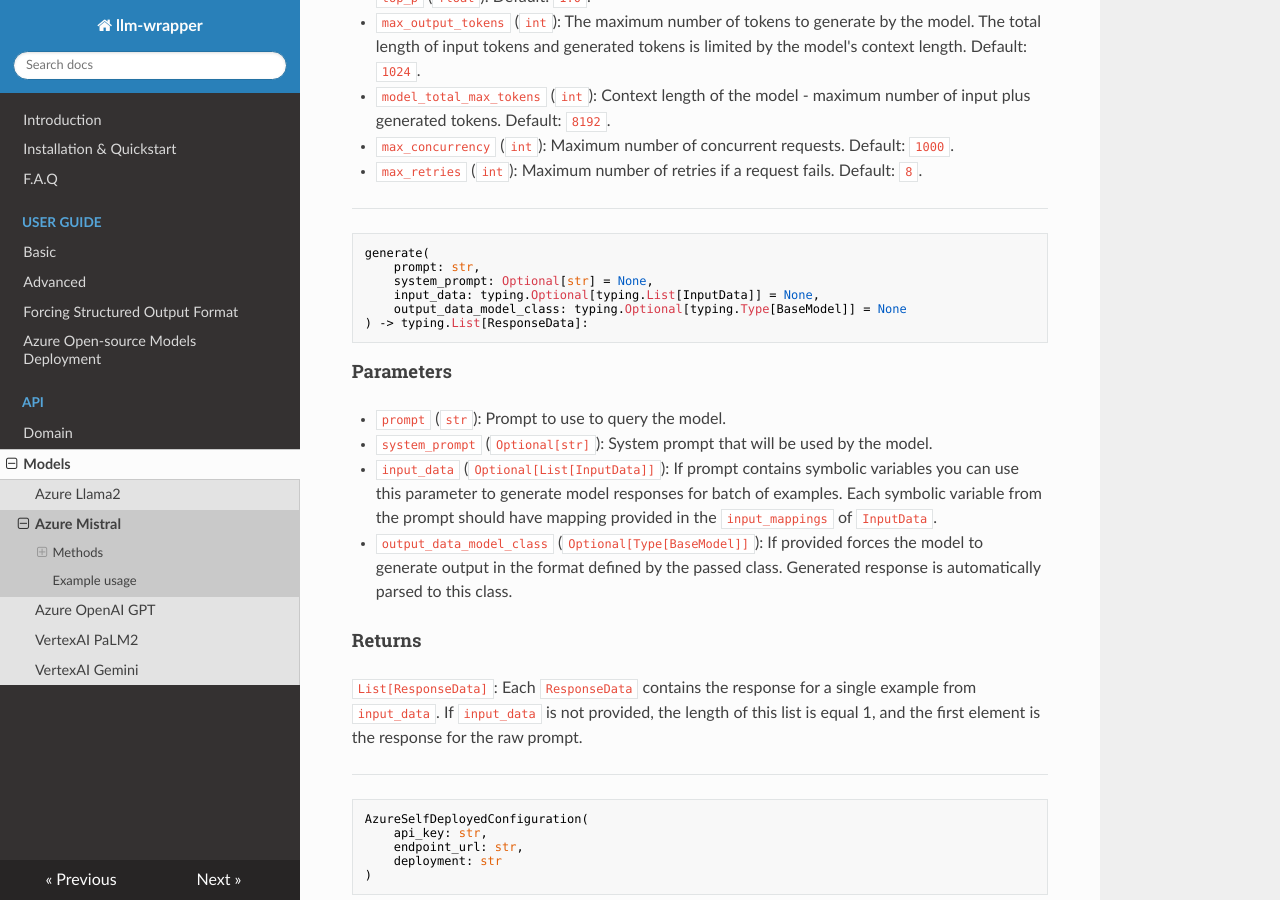
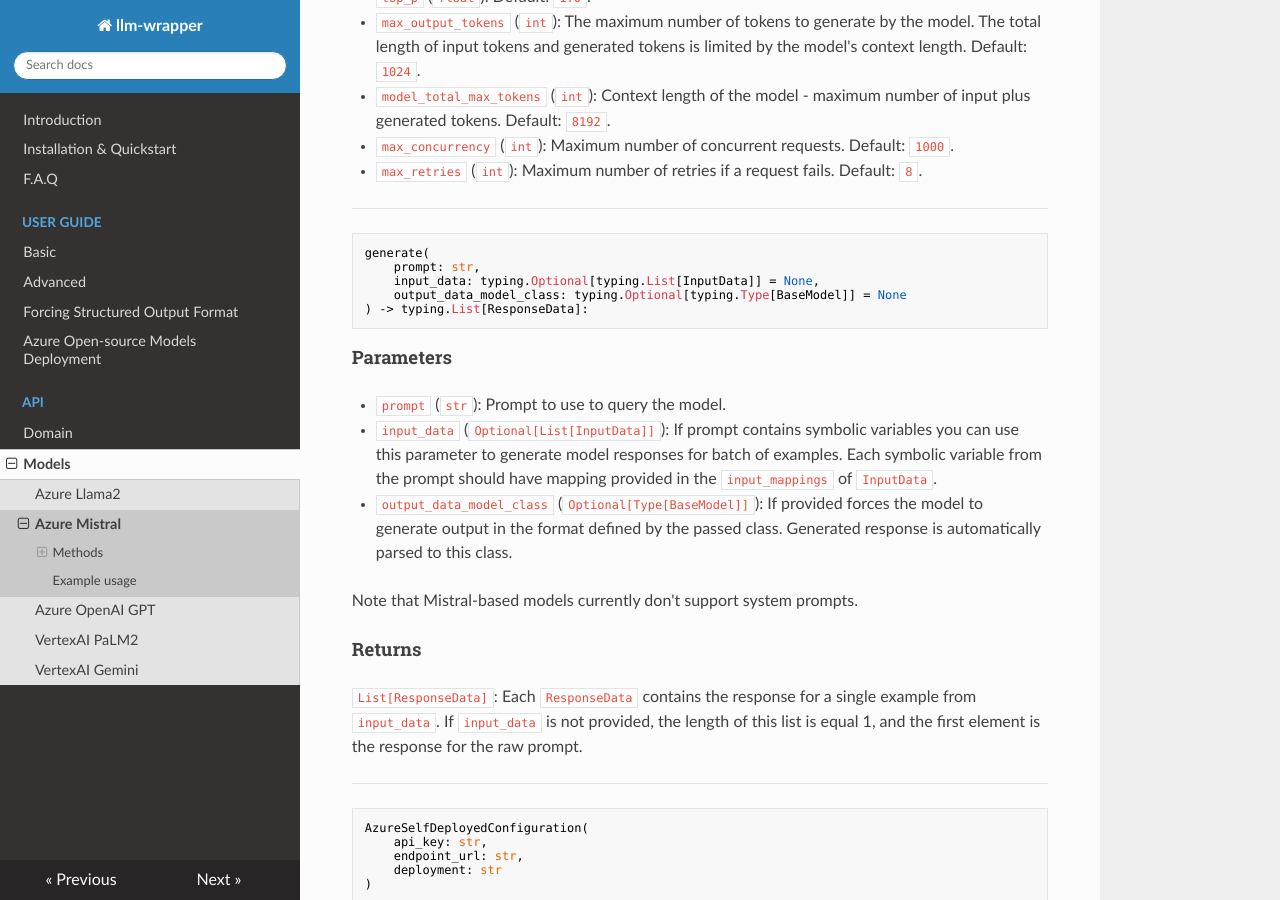
Before and after one commit to allegro/allms, an MkDocs documentation site: the page built from docs/api/models/azure_mistral_model.md, in a window 1280 px wide and 900 px high, scrolled down 559 px. Built offline with MkDocs 1.6.1, drawn with Linux system fonts in a browser that asks for light colours; nearby versions of some CDN libraries.

Commit message:
Removing system_prompt from Mistral documentation

````diff
--- a/docs/api/models/azure_mistral_model.md
+++ b/docs/api/models/azure_mistral_model.md
@@ -28,19 +28,19 @@ __init__(
 ```python
 generate(
     prompt: str,
-    system_prompt: Optional[str] = None,
     input_data: typing.Optional[typing.List[InputData]] = None,
     output_data_model_class: typing.Optional[typing.Type[BaseModel]] = None
 ) -> typing.List[ResponseData]:
 ```
 #### Parameters
 - `prompt` (`str`): Prompt to use to query the model.
-- `system_prompt` (`Optional[str]`): System prompt that will be used by the model.
 - `input_data` (`Optional[List[InputData]]`): If prompt contains symbolic variables you can use this parameter to
    generate model responses for batch of examples. Each symbolic variable from the prompt should have mapping provided
    in the `input_mappings` of `InputData`.
 - `output_data_model_class` (`Optional[Type[BaseModel]]`): If provided forces the model to generate output in the
   format defined by the passed class. Generated response is automatically parsed to this class.
+
+Note that Mistral-based models currently don't support system prompts.
 
 #### Returns
 `List[ResponseData]`: Each `ResponseData` contains the response for a single example from `input_data`. If `input_data`
````
